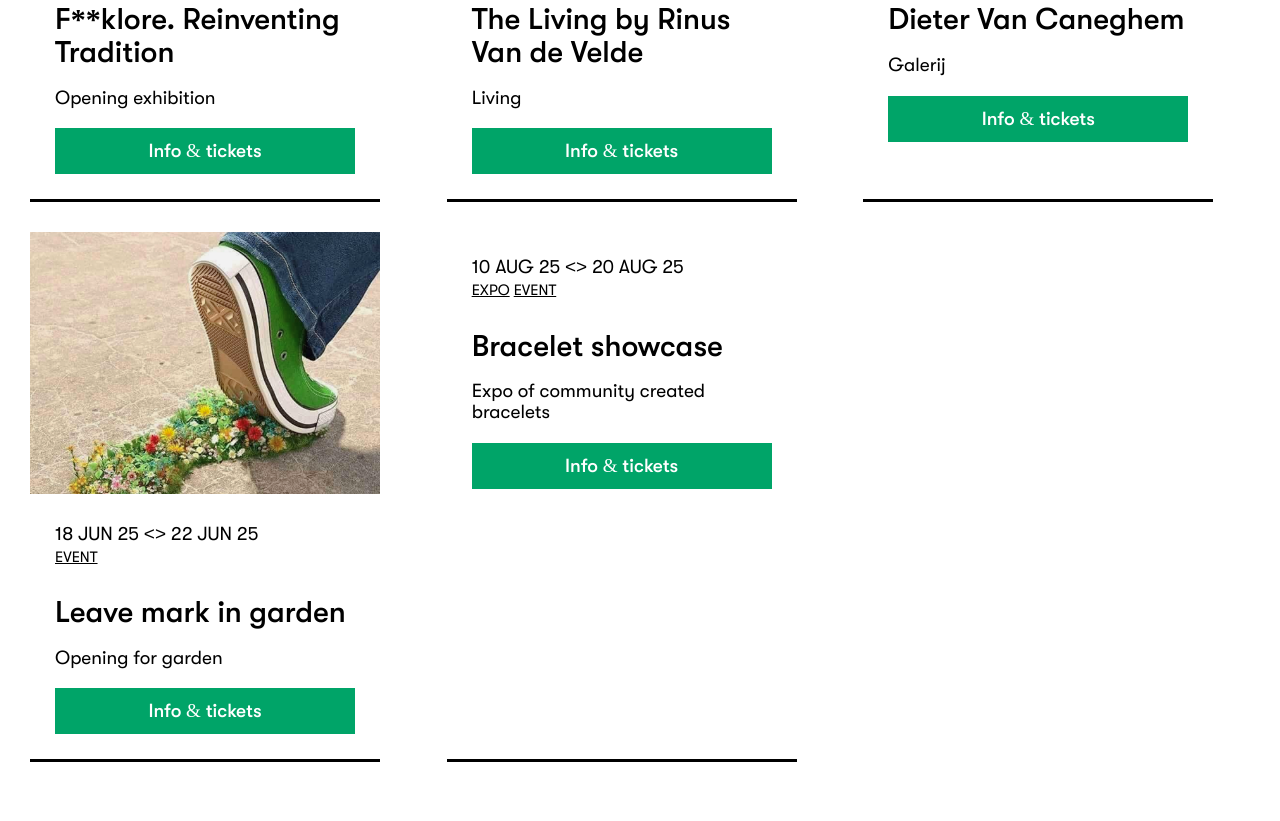
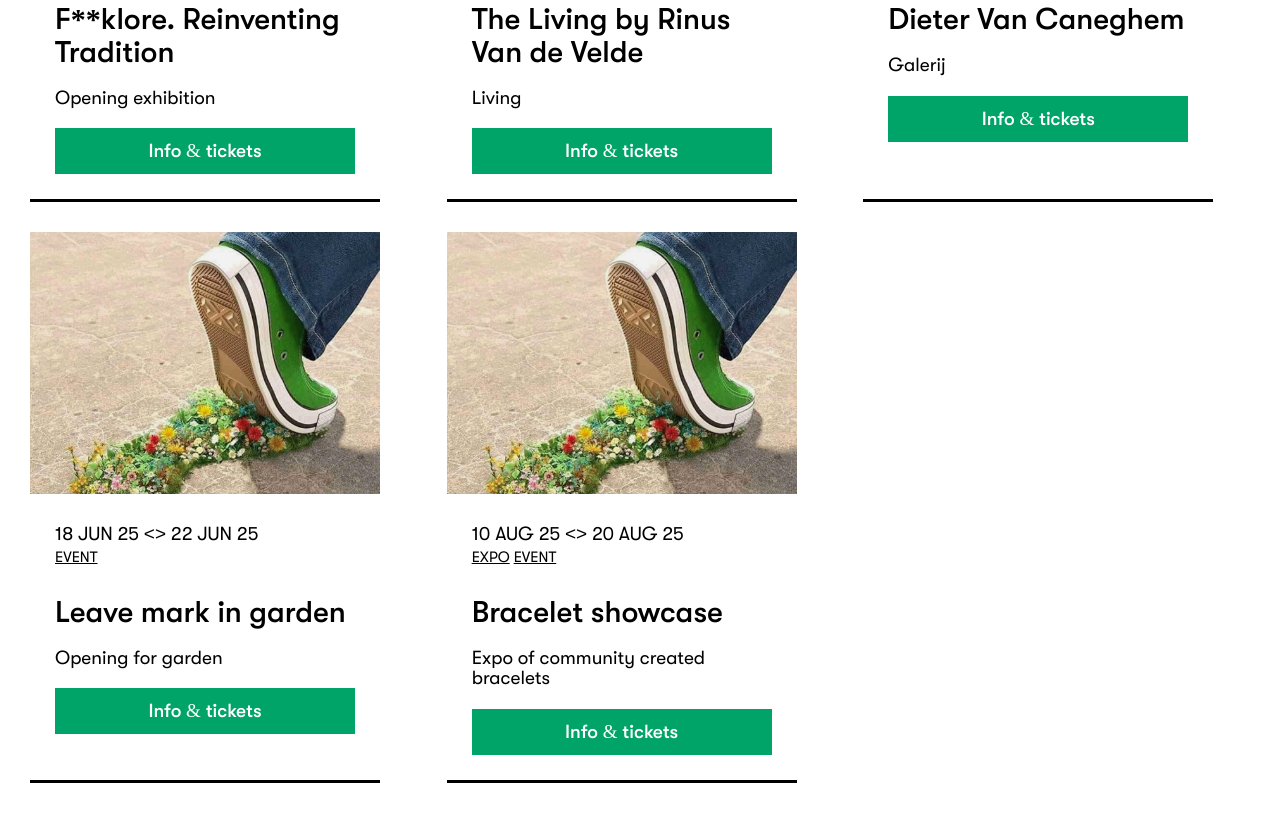
Before and after one commit to JordanSmolders/Int_WhisperingGardens, a website built with Vite: page whispering_gardens/events.html in a window 1280 px wide. Shown: the part 863-1684 px from the top of the page. Built offline with nearby package versions, Linux system fonts and the light colour scheme.

Commit message:
added image to the last event

```diff
--- a/whispering_gardens/events.html
+++ b/whispering_gardens/events.html
@@ -182,7 +182,9 @@
           </div>
 
           <div class="event-card" data-tags="EXPO,EVENT">
-            <div class="event-image"></div>
+            <div class="event-image">
+              <img src="src/assets/garden.png" alt="" />
+            </div>
             <div class="event-content">
               <div class="event-date">10 AUG 25 <> 20 AUG 25</div>
               <div class="event-tags">
```
